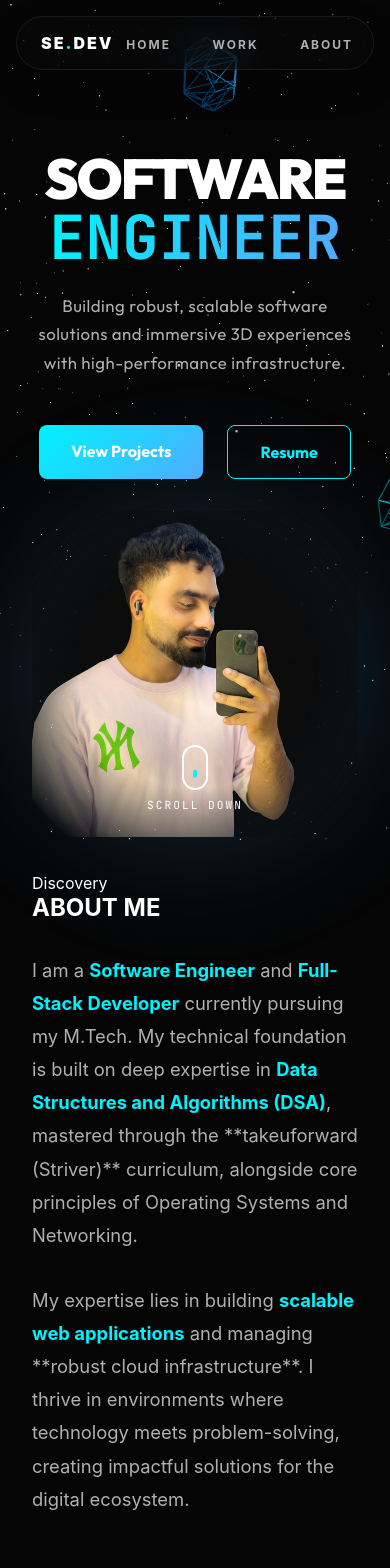
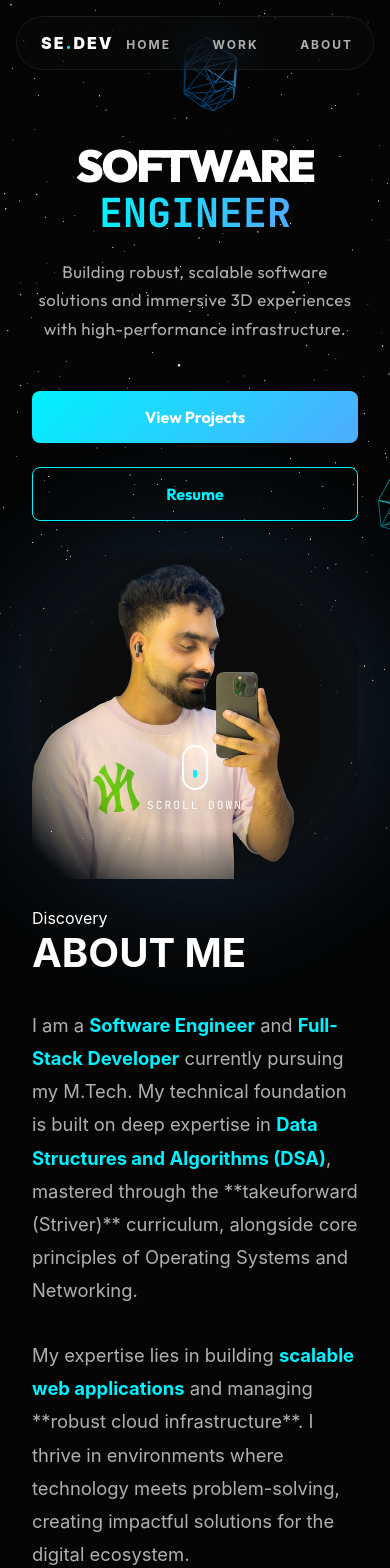
Before and after one commit to Ubaid-cyber/portfolio-3d, a React (Vite) app: page / in a window 390 px wide. Shown: the top 1568 px of the page. Built offline with nearby package versions, Linux system fonts and the light colour scheme.

Commit message:
✨ Optimized mobile responsiveness and layout clearance

```diff
--- a/src/components/Hero.css
+++ b/src/components/Hero.css
@@ -167,3 +167,19 @@
     height: 450px;
   }
 }
+
+@media (max-width: 480px) {
+  .hero-title {
+    font-size: 2.8rem;
+  }
+  .accent-text {
+    font-size: 2.5rem;
+  }
+  .hero-btns {
+    flex-direction: column;
+    width: 100%;
+  }
+  .btn-primary, .btn-secondary {
+    width: 100%;
+  }
+}
--- a/src/components/Work.css
+++ b/src/components/Work.css
@@ -8,8 +8,8 @@
 
 .work-grid {
   display: grid;
-  grid-template-columns: repeat(auto-fit, minmax(350px, 1fr));
-  gap: 2.5rem;
+  grid-template-columns: repeat(auto-fit, minmax(300px, 1fr));
+  gap: 2rem;
   margin-top: 2rem;
 }
 
@@ -97,8 +97,21 @@
   opacity: 1;
 }
 
-@media (max-width: 480px) {
+@media (max-width: 768px) {
   .work-grid {
     grid-template-columns: 1fr;
+    gap: 1.5rem;
+  }
+  .section-title {
+    font-size: 2.5rem;
   }
 }
+
+@media (max-width: 480px) {
+  .work-card {
+    padding: 2rem 1.5rem;
+  }
+  .project-title {
+    font-size: 1.5rem;
+  }
+}
```
